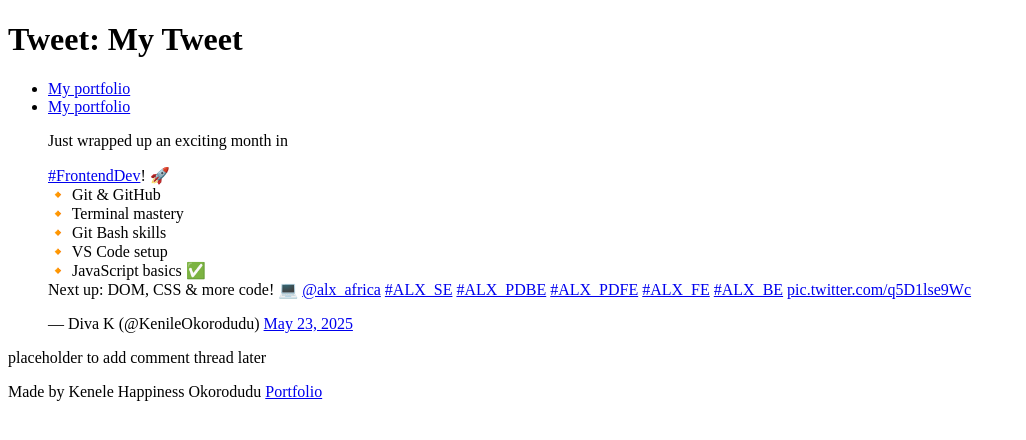
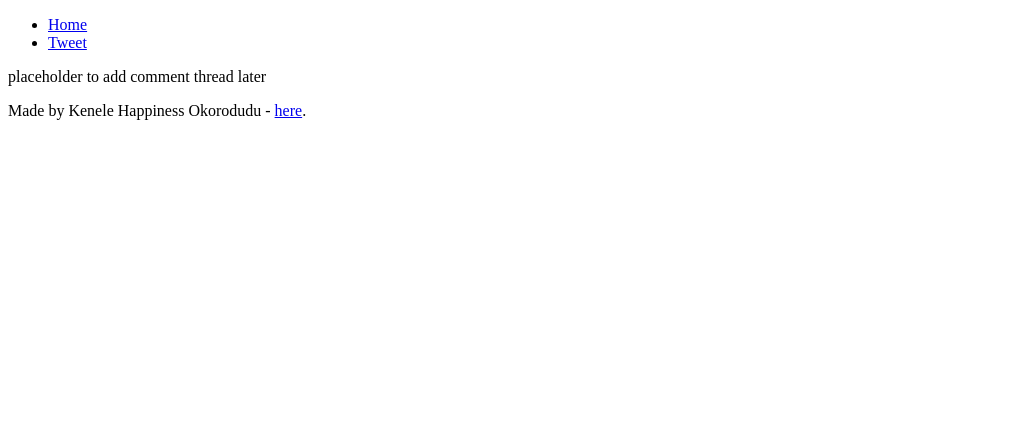
Before and after one commit to Kendiva52/My_First_Portfolio, a plain HTML site: page tweets.html in a window 1280 px wide. Shown: the whole page, without its empty margins (0-1026 px from the left). Drawn offline with Linux system fonts and the light colour scheme.

Commit message:
Fix structure to meet checker requirements

```diff
--- a/tweets.html
+++ b/tweets.html
@@ -6,37 +6,23 @@
 </head>
 <body>
   <header>
-        <h1>Tweet: My Tweet</h1>
-        <nav>
     <ul>
-                <li><a href="index.html">My portfolio</a></li>
-                <li><a href="tweets.html">My portfolio</a></li>
+      <li><a href="index.html">Home</a></li>
+      <li><a href="tweets.html">Tweet</a></li>
     </ul>
-        </nav>
   </header>
 
   <main>
     <article>
       <blockquote class="twitter-tweet">
-                <p lang="en" dir="ltr">Just wrapped up an exciting month in</p>
-                <a href="https://twitter.com/hashtag/FrontendDev?src=hash&amp;ref_src=twsrc%5Etfw">#FrontendDev</a>! 🚀
-                <br>🔸 Git &amp; GitHub<br>🔸 Terminal mastery<br>🔸 Git Bash skills<br>🔸 VS Code setup<br>🔸 JavaScript basics ✅<br>Next up: DOM, CSS &amp; more code! 💻
-                <a href="https://twitter.com/alx_africa?ref_src=twsrc%5Etfw">@alx_africa</a>
-                <a href="https://twitter.com/hashtag/ALX_SE?src=hash&amp;ref_src=twsrc%5Etfw">#ALX_SE</a>
-                <a href="https://twitter.com/hashtag/ALX_PDBE?src=hash&amp;ref_src=twsrc%5Etfw">#ALX_PDBE</a>
-                <a href="https://twitter.com/hashtag/ALX_PDFE?src=hash&amp;ref_src=twsrc%5Etfw">#ALX_PDFE</a>
-                <a href="https://twitter.com/hashtag/ALX_FE?src=hash&amp;ref_src=twsrc%5Etfw">#ALX_FE</a>
-                <a href="https://twitter.com/hashtag/ALX_BE?src=hash&amp;ref_src=twsrc%5Etfw">#ALX_BE</a>
-                <a href="https://t.co/q5D1lse9Wc">pic.twitter.com/q5D1lse9Wc</a>
-                </p>&mdash; Diva K (@KenileOkorodudu) <a href="https://twitter.com/KenileOkorodudu/status/1926015839293026718?ref_src=twsrc%5Etfw">May 23, 2025</a>
+        <a href="https://twitter.com/KenileOkorodudu/status/1926015839293026718"></a>
       </blockquote>
+      <script async src="https://platform.twitter.com/widgets.js" charset="utf-8"></script>
     </article>
     <aside>
       <p>placeholder to add comment thread later</p>
     </aside>
   </main>
-    <footer><p>Made by Kenele Happiness Okorodudu <a href="https://sites.google.com/view/okorodudukenile/my-portfolio" target="_blank">Portfolio</a></p></footer>
-
-    <script async src="https://platform.twitter.com/widgets.js" charset="utf-8"></script>
+  <footer><p>Made by Kenele Happiness Okorodudu - <a href="https://sites.google.com/view/okorodudukenile/my-portfolio" target="_blank">here</a>.</p></footer>
 </body>
 </html>
```
Also changed, not shown: index.html (+5 -20 lines). Lines whose indentation alone changed are shown as unchanged.
